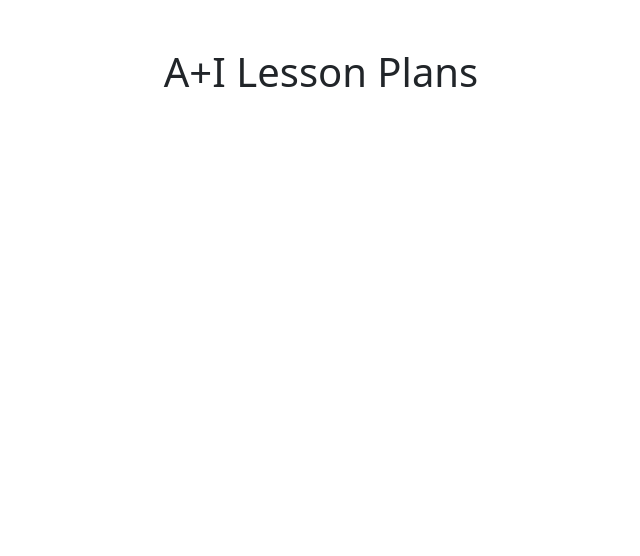
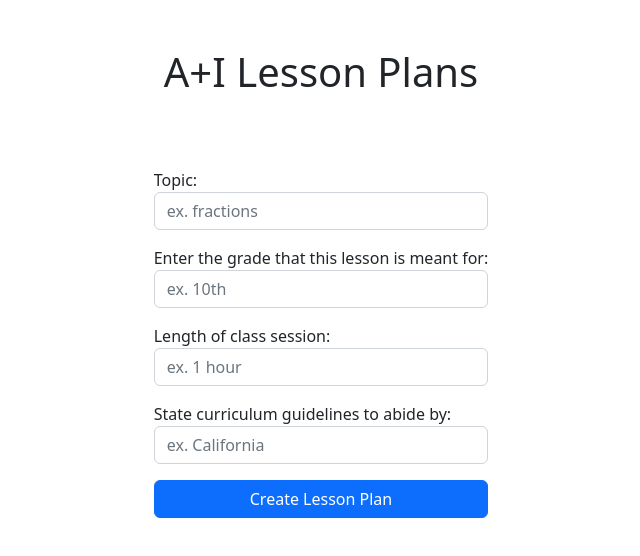
Before and after one commit to aronroyca/aiLessonPlans, a React (Create React App) app in the folder client/: page /createPlan in a window 1280 px wide. Before the commit this address had no page. Shown: the top 556 px of the page, without its empty margins (319-959 px from the left). Built offline with nearby package versions, Linux system fonts and the light colour scheme.

Commit message:
got sign in request working and server response too

```diff
--- a/client/src/App.jsx
+++ b/client/src/App.jsx
@@ -11,7 +11,7 @@ function App() {
       <Header />
       <Routes>
         <Route exact path='/' element={<LandingPage />}></Route>
-        <Route exact path='/generate' element={<Searchform />}></Route>
+        <Route exact path='/createPlan' element={<Searchform />}></Route>
       </Routes>
 
     </Router>
--- a/client/src/components/LandingPage.jsx
+++ b/client/src/components/LandingPage.jsx
@@ -6,9 +6,9 @@ function LandingPage() {
 
     async function signIn() {
         console.log('Signing in!')
-        const res = await fetch("http://localhost:3030/signIn", {
+        const res = await fetch("http://localhost:3030/signin", {
     mode: "cors",
-    method: "GET",
+    method: "POST",
     headers: {
       "Content-Type": "application/json",
     },
@@ -25,7 +25,7 @@ function LandingPage() {
         <section>
             <h1>This is the homepage!</h1>
             <div id='signinForm' className="d-flex justify-content-center col-12">
-            <form className="d-flex flex-column justify-content-center align-content-around" action="/login" method="get"
+            <form className="d-flex flex-column justify-content-center align-content-around" action="/signin" method="get"
                 id="signinForm" onSubmit={e => {
                     e.preventDefault();
                     signIn();
--- a/client/src/components/Searchform.jsx
+++ b/client/src/components/Searchform.jsx
@@ -62,11 +62,7 @@ function Searchform() {
                     <input id="planState" className="form-control" placeholder='ex. California' type="text" name="state" value={stateCurr} onChange={e => setStateCurr(e.target.value)}></input>
                 </div>
 
-                <button className="mb-3 btn btn-primary" type="submit"
-                    // onSubmit={e => e.preventDefault
-
-                    // }
-                >Create Lesson Plan</button>
+                <button className="mb-3 btn btn-primary" type="submit">Create Lesson Plan</button>
             </form>
         </div>
             <article className="lp" id="lessonPlan"  dangerouslySetInnerHTML={createMarkup(lp)}></article>
```
Also changed, not shown: 1 other file (tests, documents, lock files or other folders).
